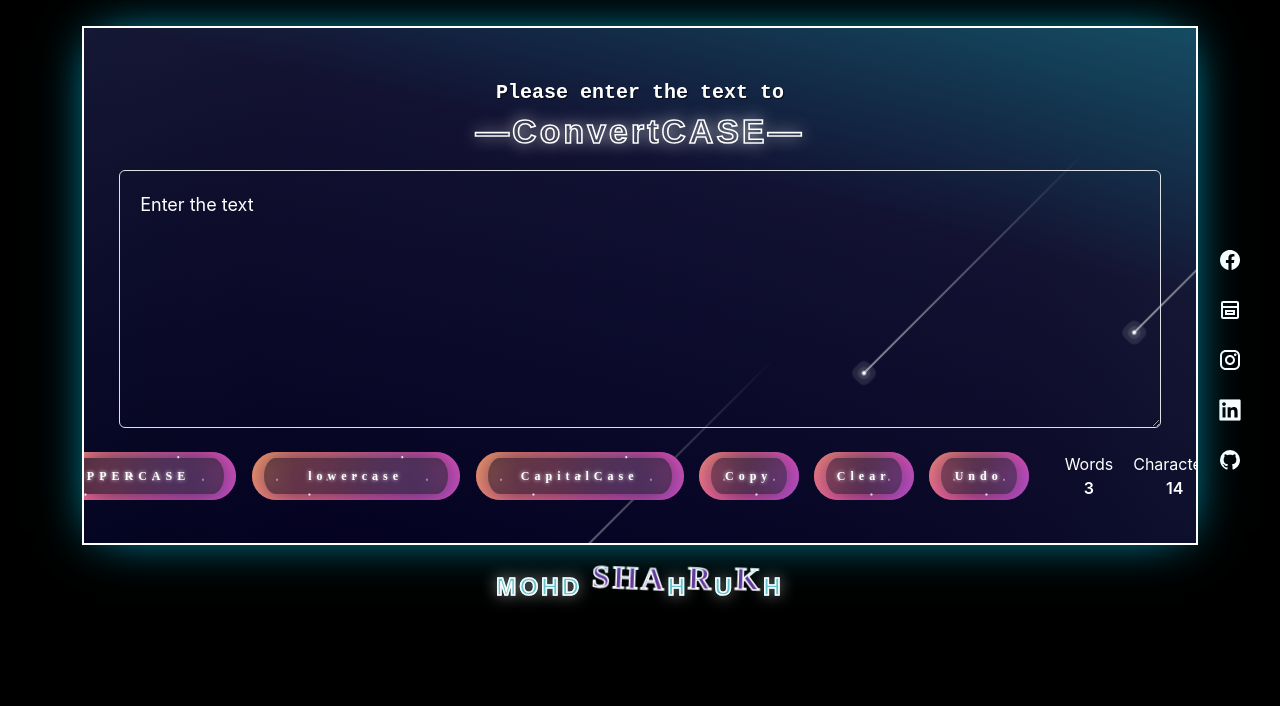
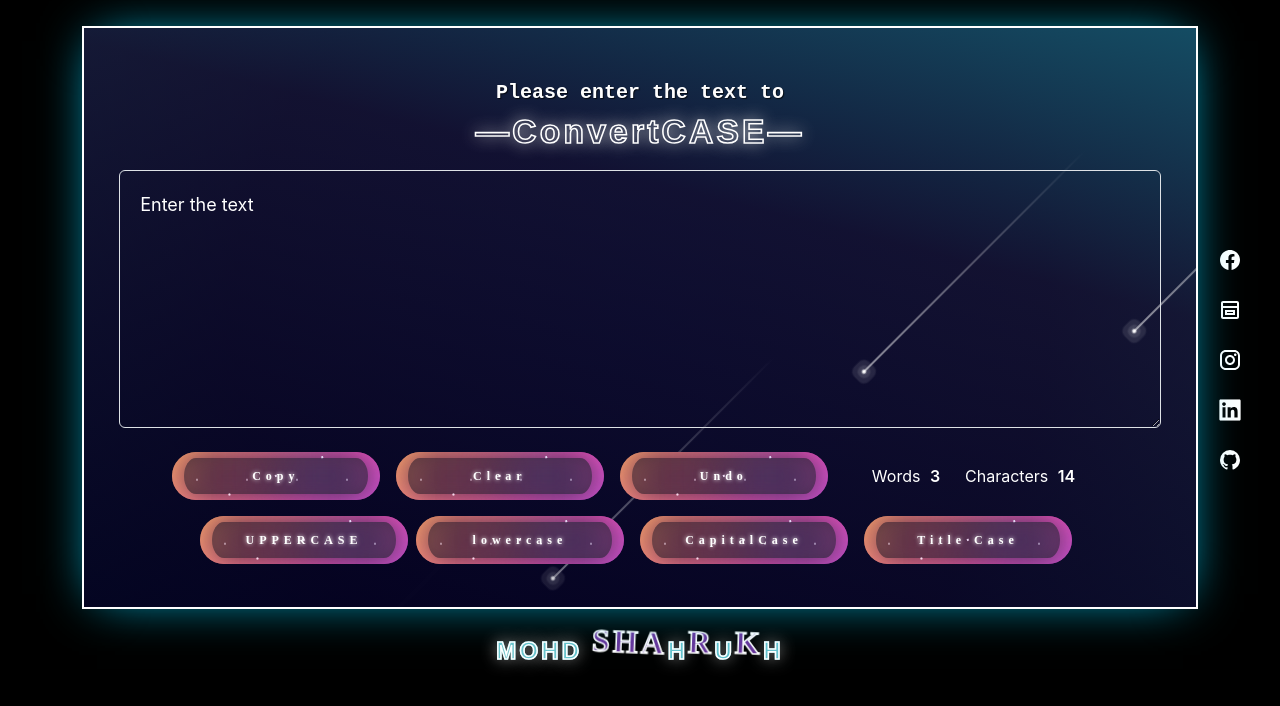
Before and after one commit to m0hdShahrukh/my-app, a React (Create React App) app: page / in a window 1280 px wide. Shown: the top 706 px of the page. Built offline with nearby package versions, Linux system fonts and the light colour scheme.

Commit message:
Added Title Case Button

```diff
--- a/src/App.css
+++ b/src/App.css
@@ -7,6 +7,7 @@ body{
 .form-container-main {
   display: flex;
   justify-content: center;
+  flex-wrap: wrap-reverse;
   align-items: center;
 }
 a.nav-link.active {
--- a/src/components/TextForm.js
+++ b/src/components/TextForm.js
@@ -9,13 +9,43 @@ export default function TextForm(props) {
         setText(newText);
     };
     const handdleUPclickL = () => {
-        console.log("Upper Case Clicked" + text);
-        let newText = text.toLowerCase();
+        console.log("Lower Case Clicked");
+        let newText = text.split(/(\s+)/).map(word => {
+            // Check if word is all caps (acronym)
+            if (/^[A-Z]+$/.test(word)) {
+                return word;
+            }
+            return word.toLowerCase();
+        }).join('');
+        setText(newText);
+    };
+    const handleDashToTitle = () => {
+        console.log("Title Case Clicked" + text);
+        let newText = text
+            // Split on any non-alphanumeric character sequence
+            .split(/[^a-zA-Z0-9]+/)
+            // Remove empty strings from the array
+            .filter(word => word.length > 0)
+            // Capitalize first letter, lowercase rest for each segment
+            .map(word =>
+                word.charAt(0).toUpperCase() +
+                word.slice(1).toLowerCase()
+            )
+            // Join with spaces
+            .join(' ');
+
         setText(newText);
     };
     const handleUPClickC = () => {
-        console.log("Capital Case Clicked" + text);
-        let newText = text.toLowerCase().replace(/\b\w/g, (char) => char.toUpperCase());
+        console.log("Capital Case Clicked");
+        let newText = text.split(/(\s+)/).map(word => {
+            // Check if word is all caps (acronym)
+            if (/^[A-Z]+$/.test(word)) {
+                return word;
+            }
+            // Capitalize first letter, lowercase rest, but preserve existing uppercase in middle
+            return word.charAt(0).toUpperCase() + word.slice(1).toLowerCase();
+        }).join('');
         setText(newText);
     };
     const handleUndo = () => {
@@ -43,16 +73,17 @@ export default function TextForm(props) {
         }
     };
     const handleUPClickCopy = () => {
-        let newText = text.replace(/\b\w/g, (char) => char.toUpperCase());
+        // Remove the text transformation to preserve original casing
+        const textToCopy = text; // Directly use the current text state
 
         const textarea = document.createElement('textarea');
-        textarea.value = newText;
+        textarea.value = textToCopy;
         textarea.style.position = 'fixed';
         textarea.style.opacity = 0;
         document.body.appendChild(textarea);
 
         textarea.select();
-        textarea.setSelectionRange(0, 99999); // For mobile devices
+        textarea.setSelectionRange(0, 99999);
 
         document.execCommand('copy');
 
@@ -67,7 +98,6 @@ export default function TextForm(props) {
         const buttonContainer = document.querySelector('.button-container');
         buttonContainer.appendChild(promptDiv);
 
-        // Remove the prompt after 3 seconds
         setTimeout(() => {
             buttonContainer.removeChild(promptDiv);
         }, 3000);
@@ -91,7 +121,7 @@ export default function TextForm(props) {
                     </div>
                 </div>
                 <div className="form-container-main">
-                    <span className='button-container'>
+                    <span className='button-container uppercase'>
                         <button className="btn my-btn btn-primary" type="button" onClick={handdleUPclick}>  <strong>
                             UPPERCASE
                         </strong>
@@ -105,7 +135,7 @@ export default function TextForm(props) {
                             </div>
                         </button>
                     </span>
-                    <span className='button-container mx-3'>
+                    <span className='button-container mx-2 lowercase'>
                         <button className="btn my-btn btn-primary" type="button" onClick={handdleUPclickL}>  <strong>
                             lowercase
                         </strong>
@@ -119,7 +149,7 @@ export default function TextForm(props) {
                             </div>
                         </button>
                     </span>
-                    <span className='button-container ml-3'>
+                    <span className='button-container mx-2 capitalcase'>
                         <button className="btn my-btn btn-primary" type="button" onClick={handleUPClickC}>  <strong>
                             CapitalCase
                         </strong>
@@ -133,7 +163,19 @@ export default function TextForm(props) {
                             </div>
                         </button>
                     </span>
-                    <span className='button-container copy ml-3'>
+                    <span className='button-container mx-2 titlecase'>
+                        <button className="btn my-btn btn-primary" type="button" onClick={handleDashToTitle}>
+                            <strong>Title Case</strong>
+                            <div id="container-stars">
+                                <div id="stars"></div>
+                            </div>
+                            <div id="glow">
+                                <div class="circle"></div>
+                                <div class="circle"></div>
+                            </div>
+                        </button>
+                    </span>
+                    <span className='button-container mx-2 copy-2'>
                         <button className="btn my-btn btn-primary" type="button" onClick={handleUPClickCopy}>  <strong>
                             Copy
                         </strong>
@@ -148,7 +190,7 @@ export default function TextForm(props) {
                         </button>
 
                     </span>
-                    <span className='button-container copy ml-3'>
+                    <span className='button-container mx-2 clear'>
                         <button className="btn my-btn clear btn-primary" type="button" onClick={handleClear}><strong>Clear</strong>
                             <div id="container-stars">
                                 <div id="stars"></div>
@@ -160,7 +202,7 @@ export default function TextForm(props) {
                             </div>
                         </button>
                     </span>
-                    <span className='button-container copy ml-3'>
+                    <span className='button-container mx-2 undo'>
                         <button className="btn my-btn btn-primary" type="button" onClick={handleUndo}>
                             <strong>Undo</strong>
                             <div id="container-stars">
```
